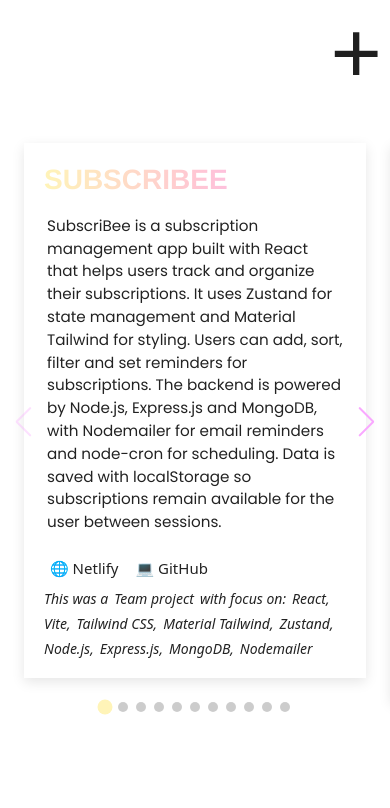
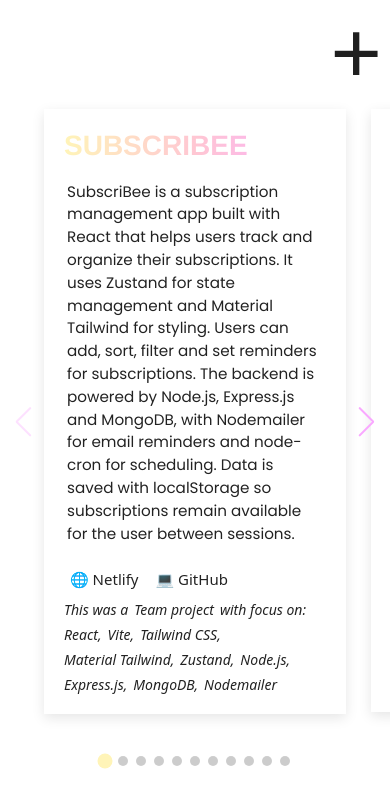
Before and after one commit to ssofiejohansson/SJ-portfolio, a Vue app: page /projects in a window 390 px wide. Shown: the top 808 px of the page. Built offline with nearby package versions, Linux system fonts and the light colour scheme.

Commit message:
change breakpoints for Swiper. Edit navbar

```diff
--- a/src/components/NavBar.vue
+++ b/src/components/NavBar.vue
@@ -115,7 +115,7 @@
   .desktop-menu {
     display: flex;
     flex-direction: row;
-    justify-content: flex-end;
+    justify-content: flex-start;
     align-items: center;
     position: fixed;
     top: 0;
@@ -128,7 +128,6 @@
   }
   .nav-row {
     flex-direction: row;
-    margin: 0;
     width: 100%;
     text-transform: uppercase;
     font-weight: 900;
@@ -136,6 +135,7 @@
     letter-spacing: -0.05em;
     display: flex;
     justify-content: space-between;
+    margin-right: 20px;
     align-items: center;
     flex-wrap: nowrap;
 
--- a/src/components/ProjectCarousel.vue
+++ b/src/components/ProjectCarousel.vue
@@ -6,11 +6,10 @@
     :slides-per-view="1"
     :space-between="25"
     :breakpoints="{
-      640: { slidesPerView: 1 },
-      768: { slidesPerView: 2 },
-      1024: { slidesPerView: 3 },
-      1280: { slidesPerView: 4 },
-      1536: { slidesPerView: 5 }
+    640: { slidesPerView: 1 },   // small tablet
+  768: { slidesPerView: 2 },   // tablet
+  1024: { slidesPerView: 3 },  // small laptop
+  1280: { slidesPerView: 4 }   // desktop
     }"
     navigation
     pagination
@@ -43,7 +42,7 @@
 
 .project-carousel {
   width: 100%;
-  padding: 24px;
+  padding: 44px;
   display: flex;
   justify-content: center;
   align-items: center;
```
